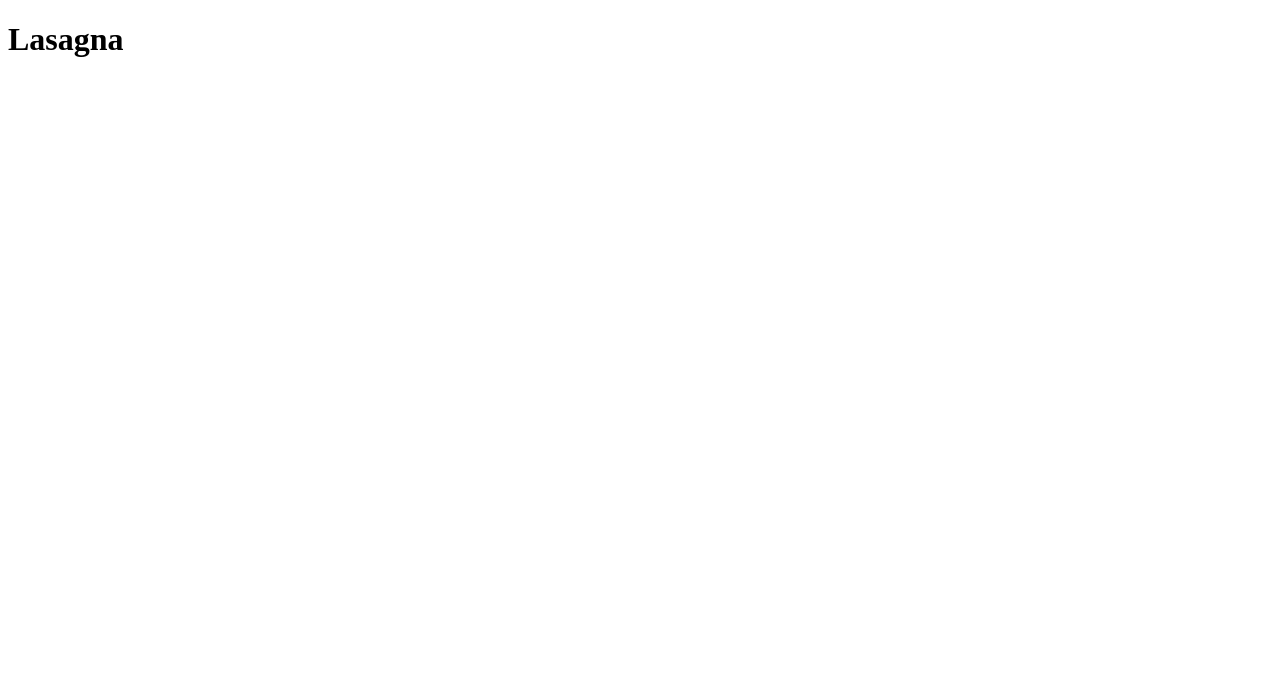
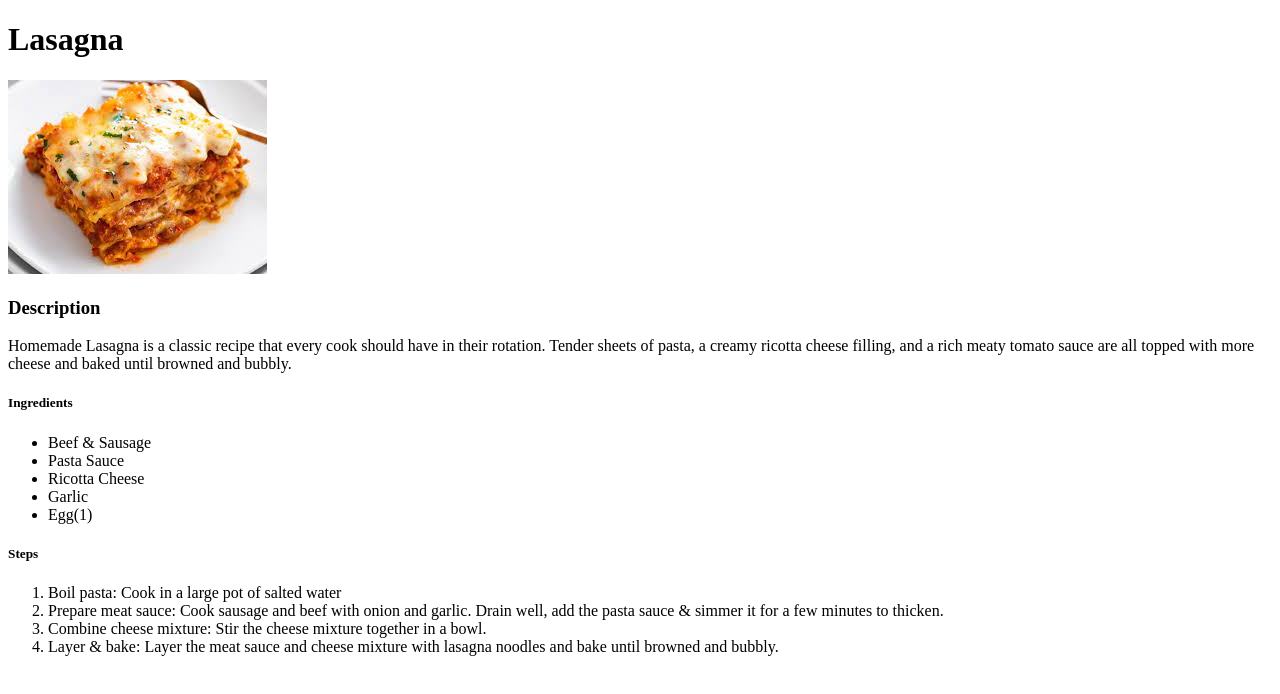
Before and after one commit to WormBit/odin-recipes, a plain HTML site: page recipes/lasagna.html in a window 1280 px wide. Drawn offline with Linux system fonts and the light colour scheme.

Commit message:
Add lasagna jpeg and add descritions, ingredients, and steps to lasagna.html

```diff
--- a/recipes/lasagna.html
+++ b/recipes/lasagna.html
@@ -7,5 +7,27 @@
 </head>
 <body>
     <h1>Lasagna</h1>
+    <img src="./img/lasagna.jpeg" alt="A plate of lasagna with a fork behind it">
+    <h3>Description</h3>
+    <p>Homemade Lasagna is a classic recipe that every cook should have in their rotation.
+        Tender sheets of pasta, a creamy ricotta cheese filling, and a rich meaty tomato sauce
+        are all topped with more cheese and baked until browned and bubbly.
+    </p>
+    <h5>Ingredients</h5>
+    <ul>
+        <li>Beef & Sausage</li>
+        <li>Pasta Sauce</li>
+        <li>Ricotta Cheese</li>
+        <li>Garlic</li>
+        <li>Egg(1)</li>
+    </ul>
+    <h5>Steps</h5>
+    <ol>
+        <li>Boil pasta: Cook in a large pot of salted water </li>
+        <li>Prepare meat sauce: Cook sausage and beef with onion and garlic.
+            Drain well, add the pasta sauce & simmer it for a few minutes to thicken.</li>
+        <li>Combine cheese mixture: Stir the cheese mixture together in a bowl.</li>
+        <li>Layer & bake: Layer the meat sauce and cheese mixture with lasagna noodles and bake until browned and bubbly.</li>
+    </ol>
 </body>
 </html>
```
Also changed, not shown: recipes/img/lasagna.jpeg (added).
